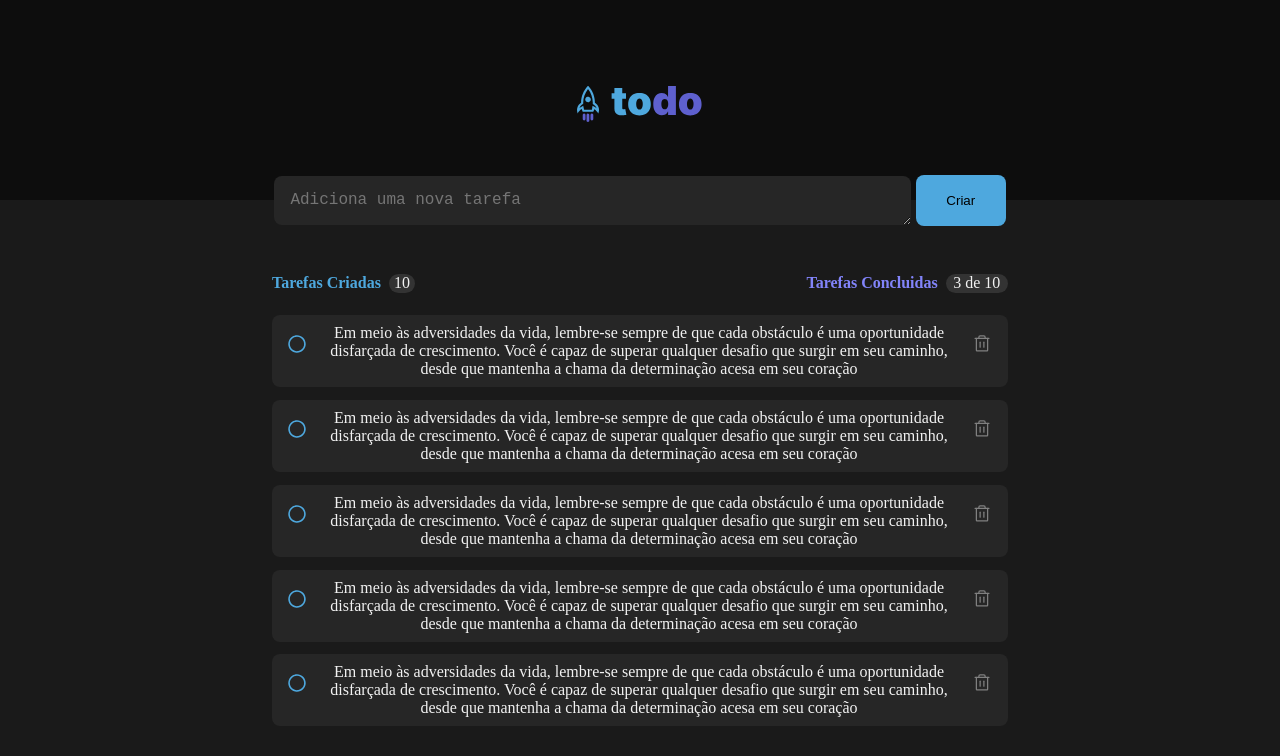
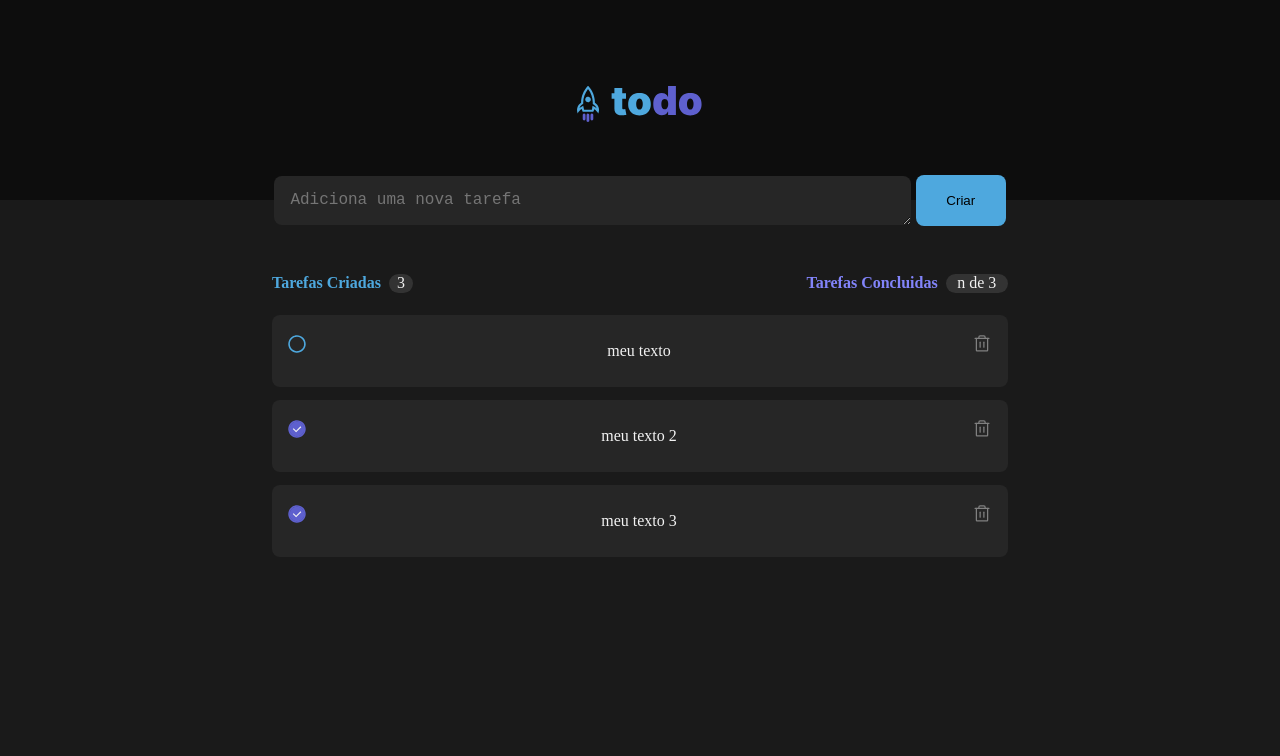
Before and after one commit to GabrielGCJ/desafio-01-react-js-rocketseat, a React (Vite) app: page / in a window 1280 px wide. Shown: the top 756 px of the page. Built offline with nearby package versions, Linux system fonts and the light colour scheme.

Commit message:
feature/add-props-toDo

```diff
--- a/src/App.jsx
+++ b/src/App.jsx
@@ -1,15 +1,66 @@
+import { useState } from "react"
 import { Header } from "./components/Header/Header"
 import { TodoAdditionComponent } from "./components/TodoAdditionComponent/TodoAdditionComponent"
+import { TodoItem } from "./components/TodoItem/TodoItem"
 import { TodoListComponent } from "./components/TodoListComponent/TodoListComponent"
 import "./global.css"
 
 export const App = () => {
 
+  const [toDo, setToDo] = useState([
+    {
+      id: "jygfikweuy",
+      text: "meu texto",
+      isConcluded: "false",
+      // createdAt: Date,
+      // concludedAt: Date,
+    },
+    {
+      id: "jygfrtwtikweuy",
+      text: "meu texto 2",
+      isConcluded: "true",
+      // createdAt: Date,
+      // concludedAt: Date,
+    },
+    {
+      id: "jygfrtwthrtdhtrikweuy",
+      text: "meu texto 3",
+      isConcluded: "true",
+      // createdAt: Date,
+      // concludedAt: Date,
+    }
+  ])
+
+  const deleteTodo = (toDoToDelete) => {
+
+    const newToDo = toDo.filter(todo => todo !== toDoToDelete);
+
+    setToDo(newToDo)
+}
+
+
+
   return (
     <div>
-        <Header/>
-        <TodoAdditionComponent/>
-        <TodoListComponent/>
+      <Header />
+
+      <TodoAdditionComponent />
+
+      <TodoListComponent
+        numberOfToDo={toDo.length}
+      />
+
+      {toDo.map(toDo => {
+        return (
+          <TodoItem
+            key={toDo.id}
+            text={toDo.text}
+            isConcluded={toDo.isConcluded}
+            deleteTodo={deleteTodo}
+          />
+        )
+      })}
+
     </div>
   )
 }
--- a/src/components/TodoItem/TodoItem.jsx
+++ b/src/components/TodoItem/TodoItem.jsx
@@ -5,33 +5,42 @@ import concludedTrue from "../../assets/concludedTrue.svg"
 import concludedFalse from "../../assets/concludedFalse.svg"
 
 
-export const TodoItem = () => {
+    export const TodoItem = ({text, isConcluded, deleteTodo}) => {
 
-    const [concluded, setConcluded] = useState("false")
+    // const [concluded, setConcluded] = useState("false")
 
-    const editConcluded = () => {
-        if (concluded === "false") {
-            setConcluded("true")
-        }
-        else { setConcluded("false")  }
+    // const editConcluded = () => {
+    //     if (concluded === "false") {
+    //         setConcluded("true")
+    //     }
+    //     else { setConcluded("false")  }
+    // }
+
+    const handleDeleteToDo = () => {
+        deleteTodo(text)
+
+        // console.log("teste 123")
     }
+
+
 
     return (
         <div className={styles.containerTodoItem}>
 
             <div className={styles.todoItem}>
                 <button
-                    concluded={concluded}
-                    className={styles.circle}
-                    onClick={editConcluded} >
+                    // concluded={concluded}
+                    // className={styles.circle}
+                    // onClick={editConcluded}
+                     >
 
-                    {concluded === "true" ? (<img src={concludedTrue} alt="concludedTrue" />) : (<img src={concludedFalse} alt="concludedFalse" />)}
+                    {isConcluded === "true" ? (<img src={concludedTrue} alt="concludedTrue" />) : (<img src={concludedFalse} alt="concludedFalse" />)}
 
                 </button>
 
-                <p>Em meio às adversidades da vida, lembre-se sempre de que cada obstáculo é uma oportunidade disfarçada de crescimento. Você é capaz de superar qualquer desafio que surgir em seu caminho, desde que mantenha a chama da determinação acesa em seu coração</p>
+                <p>{text}</p>
 
-                <button className={styles.trash}><Trash size={20} /></button>
+                <button className={styles.trash}><Trash size={20} onClick={handleDeleteToDo} title="Deletar ToDo " /></button>
 
             </div>
 
--- a/src/components/TodoListComponent/TodoListComponent.jsx
+++ b/src/components/TodoListComponent/TodoListComponent.jsx
@@ -2,7 +2,7 @@ import { NoTodoComponent } from "../NoTodoComponent/NoTodoComponent"
 import { TodoItem } from "../TodoItem/TodoItem"
 import styles from "./TodoListComponent.module.css"
 
-export const TodoListComponent = () => {
+export const TodoListComponent = (props) => {
 
     return (
 
@@ -19,7 +19,7 @@ export const TodoListComponent = () => {
                         </strong>
 
                         <div className={styles.numberCreatedTodo}>
-                            <p>10</p>
+                            <p>{props.numberOfToDo}</p>
                         </div>
                     </div>
 
@@ -30,18 +30,18 @@ export const TodoListComponent = () => {
                         </strong>
 
                         <div className={styles.numberConcludedTodo}>
-                            <p>3 de 10</p>
+                            <p>n de {props.numberOfToDo}</p>
                         </div>
                     </div>
 
                 </div>
 
             </div>
+            {/* <TodoItem/>
             <TodoItem/>
             <TodoItem/>
             <TodoItem/>
-            <TodoItem/>
-            <TodoItem/>
+            <TodoItem/> */}
 
 
             {/* <NoTodoComponent /> */}
```
